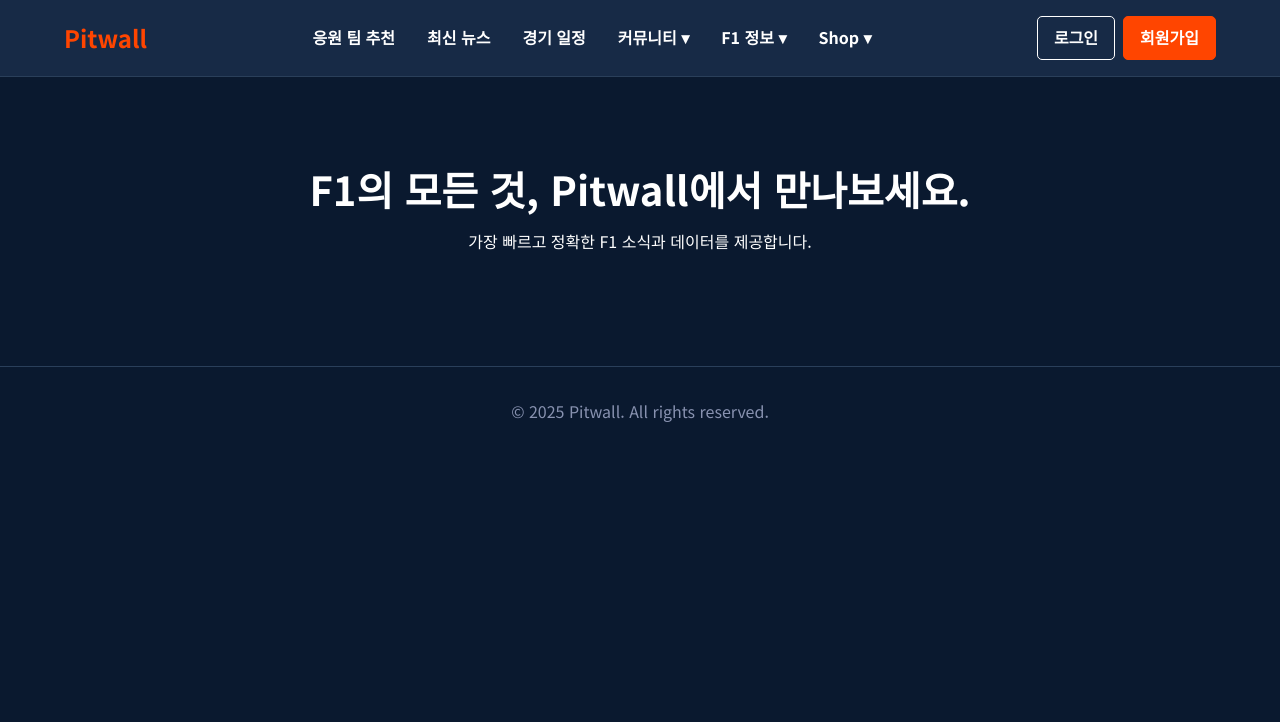
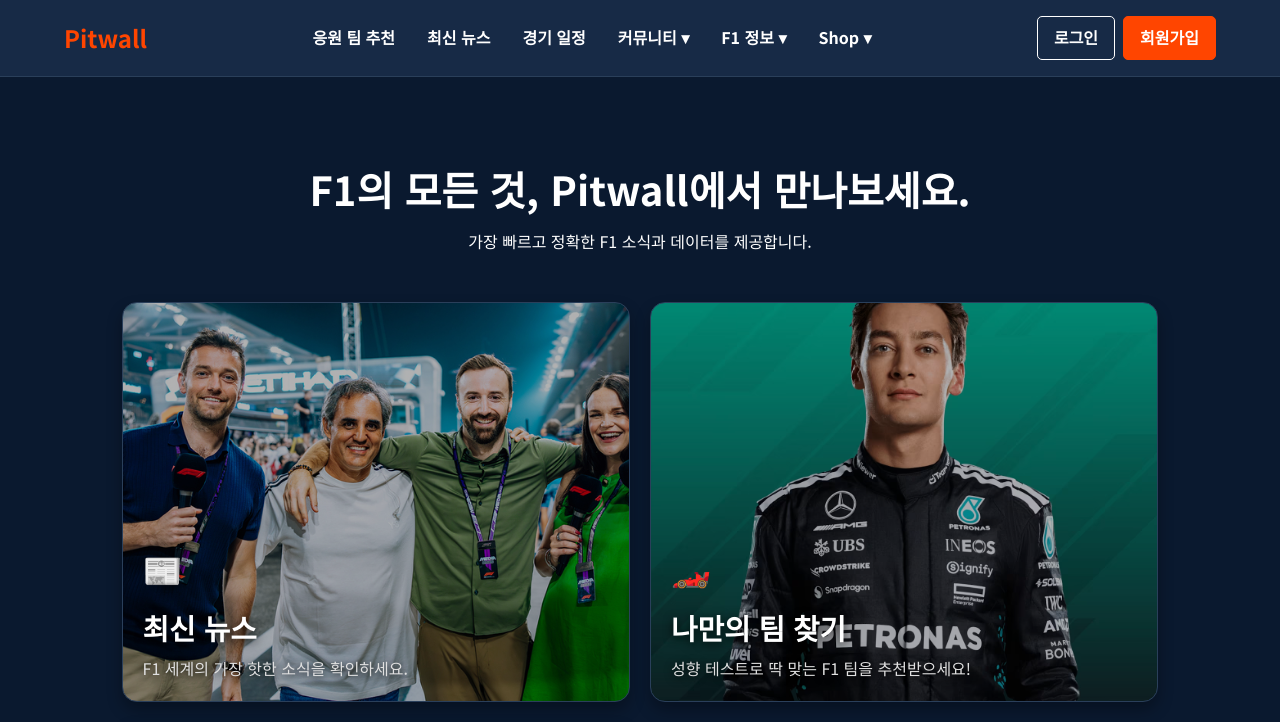
Before and after one commit to Hoon-KR/Pitwall, a plain HTML site: page index.html in a window 1280 px wide. Shown: the top 722 px of the page. Drawn offline with Linux system fonts and the light colour scheme.

Commit message:
메인페이지 수정

```diff
--- a/index.html
+++ b/index.html
@@ -69,6 +69,36 @@
         <h1>F1의 모든 것, Pitwall에서 만나보세요.</h1>
         <p>가장 빠르고 정확한 F1 소식과 데이터를 제공합니다.</p>
       </section>
+
+      <!-- 👇 [추가됨] 바로가기 배너 섹션 -->
+      <section class="main-shortcuts">
+        <!-- 1. 최신 뉴스 -->
+        <a href="news.html" class="shortcut-card news-bg">
+          <div class="shortcut-content">
+            <span class="shortcut-icon">📰</span>
+            <h2>최신 뉴스</h2>
+            <p>F1 세계의 가장 핫한 소식을 확인하세요.</p>
+          </div>
+        </a>
+
+        <!-- 2. 팀 추천 -->
+        <a href="pickteam.html" class="shortcut-card recommend-bg">
+          <div class="shortcut-content">
+            <span class="shortcut-icon">🏎️</span>
+            <h2>나만의 팀 찾기</h2>
+            <p>성향 테스트로 딱 맞는 F1 팀을 추천받으세요!</p>
+          </div>
+        </a>
+
+        <!-- 3. 경기 일정 -->
+        <a href="schedule.html" class="shortcut-card schedule-bg">
+          <div class="shortcut-content">
+            <span class="shortcut-icon">📅</span>
+            <h2>2025 경기 일정</h2>
+            <p>전체 시즌 캘린더와 세션 시간을 확인하세요.</p>
+          </div>
+        </a>
+      </section>
     </main>
 
     <footer>
--- a/style.css
+++ b/style.css
@@ -382,3 +382,81 @@
 .btn-danger:hover {
   background-color: #c82333; /* 호버 시 더 진한 빨강 */
 }
+
+/* style.css 하단에 추가 */
+
+/* --- 메인 페이지 바로가기 섹션 --- */
+.main-shortcuts {
+  display: grid;
+  grid-template-columns: repeat(auto-fit, minmax(350px, 1fr));
+  gap: 20px;
+  max-width: 1500px;
+  margin: 0 auto 4rem auto;
+  padding: 0 5%;
+}
+
+.shortcut-card {
+  position: relative;
+  height: 400px;
+  border-radius: 15px;
+  overflow: hidden;
+  text-decoration: none;
+  color: white;
+  box-shadow: 0 8px 15px rgba(0, 0, 0, 0.3);
+  transition: transform 0.3s ease, box-shadow 0.3s ease;
+  border: 1px solid #2a3f5a;
+
+  /* 배경 이미지 설정 (실제 이미지 URL로 교체 가능) */
+  background-size: cover;
+  background-position: center;
+}
+
+/* 각 카드별 배경 이미지 (Unsplash 무료 이미지 사용 예시) */
+.news-bg {
+  background-image: linear-gradient(rgba(0, 0, 0, 0.3), rgba(0, 0, 0, 0.3)),
+    url("img/drivers/detail/image001.jpg");
+}
+.recommend-bg {
+  background-image: linear-gradient(rgba(0, 0, 0, 0.3), rgba(0, 0, 0, 0.3)),
+    url("img/drivers/detail/조지\ 러셀.png");
+}
+.schedule-bg {
+  background-image: linear-gradient(rgba(0, 0, 0, 0.3), rgba(0, 0, 0, 0.3)),
+    url("img/drivers/detail/image002.jpg");
+}
+
+.shortcut-card:hover {
+  transform: translateY(-8px);
+  box-shadow: 0 12px 25px rgba(0, 0, 0, 0.5);
+  border-color: var(--accent-color);
+}
+
+.shortcut-content {
+  position: absolute;
+  bottom: 20px;
+  left: 20px;
+  right: 20px;
+}
+
+.shortcut-icon {
+  font-size: 2rem;
+  display: block;
+  margin-bottom: 10px;
+}
+
+/* 2. 글자 그림자 진하게 수정 (가독성 핵심!) */
+.shortcut-content h2 {
+  font-size: 1.8rem;
+  margin: 0 0 5px 0;
+  font-weight: 800;
+  /* 👇 그림자를 진하고 넓게 퍼지게 설정 (검은색 90%) */
+  text-shadow: 0 2px 10px rgba(0, 0, 0, 0.9);
+}
+
+.shortcut-content p {
+  font-size: 1rem;
+  margin: 0;
+  color: #e0e0e0;
+  /* 👇 본문에도 진한 그림자 추가 */
+  text-shadow: 0 2px 8px rgba(0, 0, 0, 0.9);
+}
```
Also changed, not shown: img/drivers/detail/image001.jpg (added), img/drivers/detail/image002.jpg (added).
